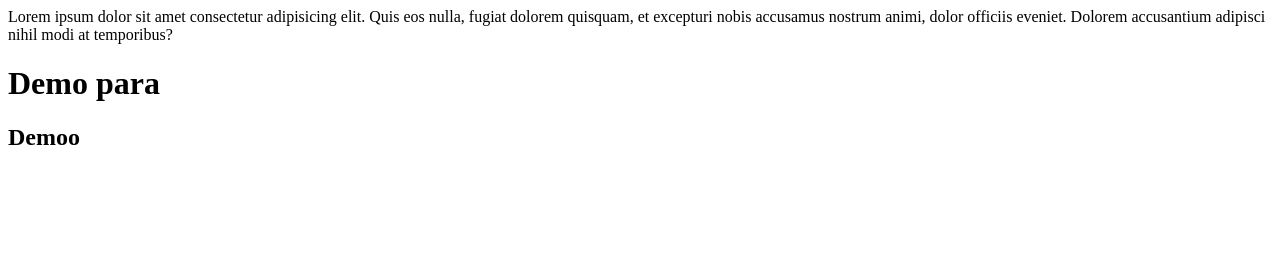
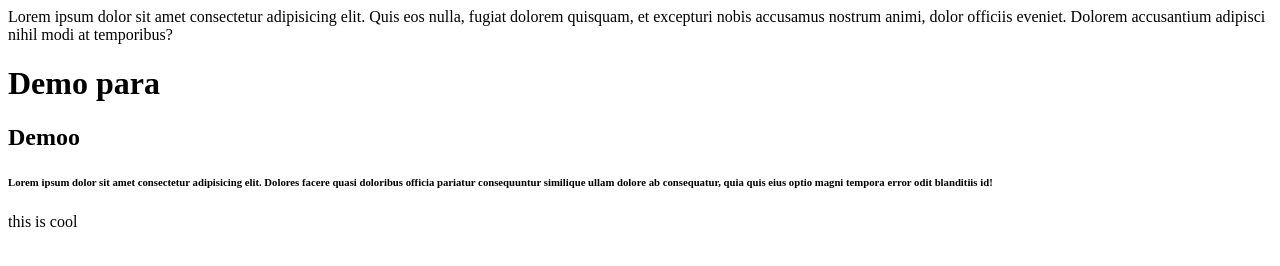
Before and after one commit to Prajakta811/localrepos, a plain HTML site: page index.html in a window 1280 px wide. Drawn offline with Linux system fonts and the light colour scheme.

Commit message:
add new feature

```diff
--- a/index.html
+++ b/index.html
@@ -3,3 +3,5 @@
 </p>
 <h1>Demo para</h1>
 <h2>Demoo</h2>
+<h6>Lorem ipsum dolor sit amet consectetur adipisicing elit. Dolores facere quasi doloribus officia pariatur consequuntur similique ullam dolore ab consequatur, quia quis eius optio magni tempora error odit blanditiis id!</h6>
+<p>this is cool</p>
```
